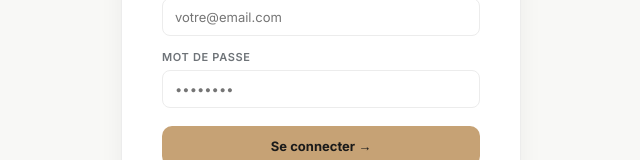
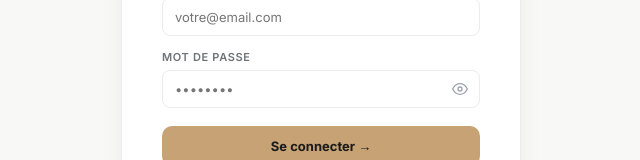
Before and after one commit to unalomeltd-spec/alvio, a Next.js app: page /login in a window 1280 px wide. Shown: the part 360-520 px from the top of the page, without its empty margins (319-959 px from the left). Built offline with nearby package versions, Linux system fonts and the light colour scheme; no server answers.

Commit message:
login: toggle show/hide password

```diff
--- a/src/app/login/page.tsx
+++ b/src/app/login/page.tsx
@@ -17,6 +17,7 @@ export default function LoginPage() {
   const [loading, setLoading] = useState(false)
   const [mode, setMode] = useState<'login' | 'signup'>('login')
   const [success, setSuccess] = useState('')
+  const [showPassword, setShowPassword] = useState(false)
 
   const handleSubmit = async (e: React.FormEvent) => {
     e.preventDefault()
@@ -66,6 +67,10 @@ export default function LoginPage() {
         .back-link:hover { color:#C6A275; }
         .switch-btn { background:none; border:none; font-size:12px; font-weight:600; color:#C6A275; cursor:pointer; font-family:inherit; text-decoration:underline; transition:color .18s; }
         .switch-btn:hover { color:#B08D5E; }
+        .password-wrapper { position:relative; width:100%; }
+        .password-wrapper .login-input { padding-right:40px; }
+        .eye-btn { position:absolute; right:10px; top:50%; transform:translateY(-50%); background:none; border:none; cursor:pointer; padding:2px; color:#9CA3AF; display:flex; align-items:center; transition:color .18s; }
+        .eye-btn:hover { color:#C6A275; }
       `}</style>
 
       {/* Logo */}
@@ -110,7 +115,38 @@ export default function LoginPage() {
           </div>
           <div>
             <label style={{ display: 'block', fontSize: 11, fontWeight: 600, color: '#6E7378', marginBottom: 6, textTransform: 'uppercase' as const, letterSpacing: '0.06em' }}>Mot de passe</label>
-            <input type="password" value={password} onChange={e => setPassword(e.target.value)} placeholder="••••••••" required className="login-input" />
+            <div className="password-wrapper">
+              <input
+                type={showPassword ? 'text' : 'password'}
+                value={password}
+                onChange={e => setPassword(e.target.value)}
+                placeholder="••••••••"
+                required
+                className="login-input"
+              />
+              <button
+                type="button"
+                className="eye-btn"
+                onClick={() => setShowPassword(v => !v)}
+                tabIndex={-1}
+                aria-label={showPassword ? 'Masquer le mot de passe' : 'Afficher le mot de passe'}
+              >
+                {showPassword ? (
+                  // Oeil barré
+                  <svg width="16" height="16" viewBox="0 0 24 24" fill="none" stroke="currentColor" strokeWidth="2" strokeLinecap="round" strokeLinejoin="round">
+                    <path d="M17.94 17.94A10.07 10.07 0 0 1 12 20c-7 0-11-8-11-8a18.45 18.45 0 0 1 5.06-5.94"/>
+                    <path d="M9.9 4.24A9.12 9.12 0 0 1 12 4c7 0 11 8 11 8a18.5 18.5 0 0 1-2.16 3.19"/>
+                    <line x1="1" y1="1" x2="23" y2="23"/>
+                  </svg>
+                ) : (
+                  // Oeil ouvert
+                  <svg width="16" height="16" viewBox="0 0 24 24" fill="none" stroke="currentColor" strokeWidth="2" strokeLinecap="round" strokeLinejoin="round">
+                    <path d="M1 12s4-8 11-8 11 8 11 8-4 8-11 8-11-8-11-8z"/>
+                    <circle cx="12" cy="12" r="3"/>
+                  </svg>
+                )}
+              </button>
+            </div>
           </div>
           <button type="submit" disabled={loading} className="btn-submit">
             {loading ? 'Chargement...' : mode === 'login' ? 'Se connecter →' : 'Créer mon compte →'}
```
